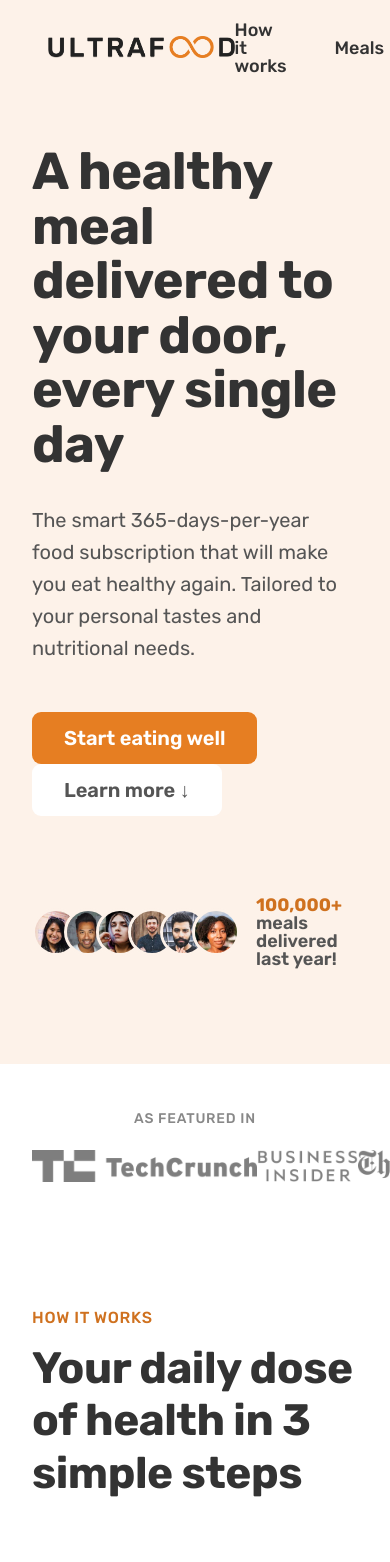
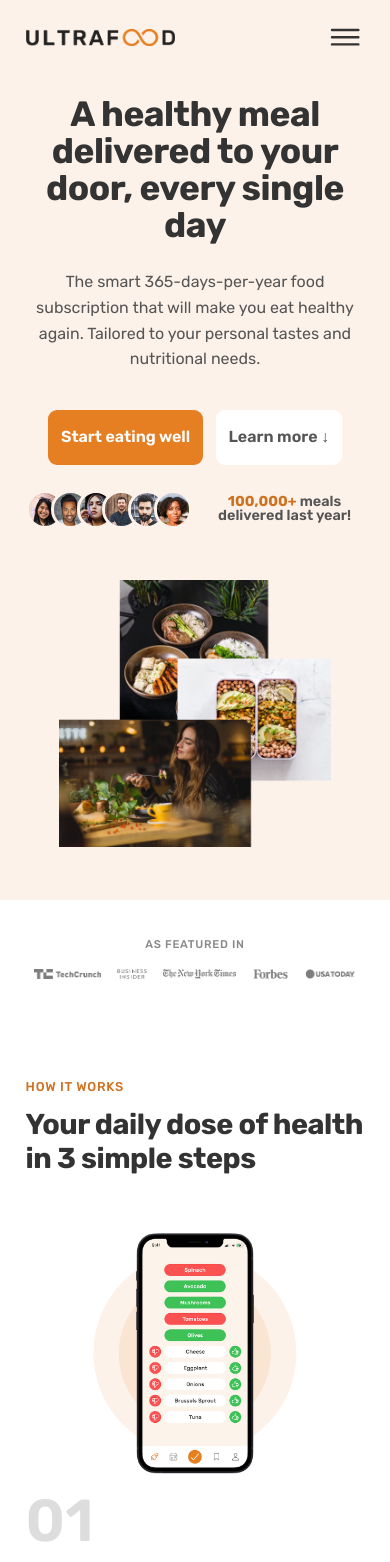
Before and after one commit to Hgahlla/ultrafood, a React (Create React App) app: page / in a window 390 px wide. Shown: the top 1562 px of the page. Built offline with nearby package versions, Linux system fonts and the light colour scheme.

Commit message:
Made the website more responsive to smaller screens

```diff
--- a/src/index.css
+++ b/src/index.css
@@ -281,3 +281,302 @@ strong {
 .center-text {
   text-align: center;
 }
+
+/* rem and em do NOT depend on html font-size in media queries! Instead, 1rem = 1em = 16px */
+
+/**************************/
+/* BELOW 1344px (Smaller desktops) */
+/**************************/
+
+/* 1344px / 16 = 84 */
+@media (max-width: 84em) {
+  .hero {
+    max-width: 120rem;
+  }
+
+  .heading-primary {
+    font-size: 4.4rem;
+  }
+
+  .gallery {
+    grid-template-columns: repeat(2, 1fr);
+  }
+}
+
+/**************************/
+/* BELOW 1200px (Landscape Tablets) */
+/**************************/
+
+/* 1200px / 16 = 75 */
+@media (max-width: 75em) {
+  html {
+    /* 9px / 16px  */
+    font-size: 56.25%;
+  }
+
+  .grid {
+    column-gap: 4.8rem;
+    row-gap: 6.4rem;
+  }
+
+  .heading-secondary {
+    font-size: 3.6rem;
+  }
+
+  .heading-tertiary {
+    font-size: 2.4rem;
+  }
+
+  .header {
+    padding: 0 3.2rem;
+  }
+
+  .main-nav-list {
+    gap: 3.2rem;
+  }
+
+  .hero {
+    gap: 4.8rem;
+  }
+
+  .testimonials-container {
+    padding: 9.6rem 3.2rem;
+  }
+}
+
+/**************************/
+/* BELOW 944px (Tablets) */
+/**************************/
+
+/* 944px / 16 = 59 */
+@media (max-width: 59em) {
+  html {
+    /* 8px / 16px = 0.5 = 50% */
+    font-size: 50%;
+  }
+
+  .hero {
+    grid-template-columns: 1fr;
+    padding: 0 8rem;
+    gap: 6.4rem;
+  }
+
+  .hero-text-box,
+  .hero-img-box {
+    text-align: center;
+  }
+
+  .hero-img {
+    width: 60%;
+  }
+
+  .delivered-meals {
+    justify-content: center;
+    margin-top: 3.2rem;
+  }
+
+  .logos img {
+    height: 2.4rem;
+  }
+
+  .step-number {
+    font-size: 7.4rem;
+  }
+
+  .meal-content {
+    padding: 2.4rem 3.2rem 3.2rem 3.2rem;
+  }
+
+  .section-testimonials {
+    grid-template-columns: 1fr;
+  }
+
+  .gallery {
+    grid-template-columns: repeat(6, 1fr);
+  }
+
+  .cta {
+    /* 3/5 = 60% + 2/5 = 40% */
+    grid-template-columns: 3fr 2fr;
+  }
+
+  .cta-form {
+    grid-template-columns: 1fr;
+  }
+
+  .btn--form {
+    margin-top: 1.2rem;
+  }
+
+  /* MOBILE NAVIGATION */
+  .btn-mobile-nav {
+    display: block;
+    z-index: 9999;
+  }
+
+  .main-nav {
+    background-color: rgba(255, 255, 255, 0.97);
+    position: absolute;
+    top: 0;
+    left: 0;
+    width: 100%;
+    height: 100vh;
+    transform: translateX(100%);
+
+    display: flex;
+    align-items: center;
+    justify-content: center;
+    transition: all 0.5s ease-in;
+
+    /* Hide navigation */
+    /* Allows NO transitions at all */
+    /* display: none; */
+
+    /* 1) Hide it visually */
+    opacity: 0;
+
+    /* 2) Make it unaccessible to mouse and keyboard */
+    pointer-events: none;
+
+    /* 3) Hide it from screen readers */
+    visibility: hidden;
+  }
+
+  .nav-open .main-nav {
+    opacity: 1;
+    pointer-events: auto;
+    visibility: visible;
+    transform: translateX(0);
+  }
+
+  .nav-open .icon-mobile-nav[name="close-outline"] {
+    display: block;
+  }
+
+  .nav-open .icon-mobile-nav[name="menu-outline"] {
+    display: none;
+  }
+
+  .main-nav-list {
+    flex-direction: column;
+    gap: 4.8rem;
+  }
+
+  .main-nav-link:link,
+  .main-nav-link:visited {
+    font-size: 3rem;
+  }
+}
+
+/**************************/
+/* BELOW 704px (Smaller tablets) */
+/**************************/
+
+/* 704px / 16 = 44 */
+@media (max-width: 44em) {
+  .grid--3-cols,
+  .grid--4-cols {
+    grid-template-columns: repeat(2, 1fr);
+  }
+
+  .diets {
+    grid-column: 1 / -1;
+    justify-self: center;
+  }
+
+  .heading-secondary {
+    margin-bottom: 4.8rem;
+  }
+
+  .pricing-plan {
+    width: 100%;
+  }
+
+  .grid--footer {
+    grid-template-columns: repeat(6, 1fr);
+  }
+
+  .logo-col,
+  .address-col {
+    grid-column: span 3;
+  }
+
+  .nav-col {
+    grid-row: 1;
+    grid-column: span 2;
+    margin-bottom: 3.2rem;
+  }
+}
+
+/**************************/
+/* BELOW 544px (Phones) */
+/**************************/
+
+/* 544px / 16 = 34 */
+@media (max-width: 34em) {
+  .grid {
+    row-gap: 4.8rem;
+  }
+
+  .grid--2-cols,
+  .grid--3-cols,
+  .grid--4-cols {
+    grid-template-columns: 1fr;
+  }
+
+  .btn,
+  .btn:link,
+  .btn:visited {
+    padding: 2.4rem 1.6rem;
+  }
+
+  .section-hero {
+    padding: 2.4rem 0 6.4rem 0;
+  }
+
+  .hero {
+    padding: 0 3.2rem;
+  }
+
+  .hero-img {
+    width: 80%;
+  }
+
+  .logos img {
+    height: 1.2rem;
+  }
+
+  .step-img-box:nth-child(2) {
+    grid-row: 1;
+  }
+
+  .step-img-box:nth-child(6) {
+    grid-row: 5;
+  }
+
+  .step-img-box {
+    transform: translateY(2.4rem);
+  }
+
+  .testimonials {
+    grid-template-columns: 1fr;
+  }
+
+  .gallery {
+    grid-template-columns: repeat(4, 1fr);
+    gap: 1.2rem;
+  }
+
+  .cta {
+    grid-template-columns: 1fr;
+  }
+
+  .cta-text-box {
+    padding: 3.2rem;
+  }
+
+  .cta-img-box {
+    height: 32rem;
+    grid-row: 1;
+  }
+}
```
